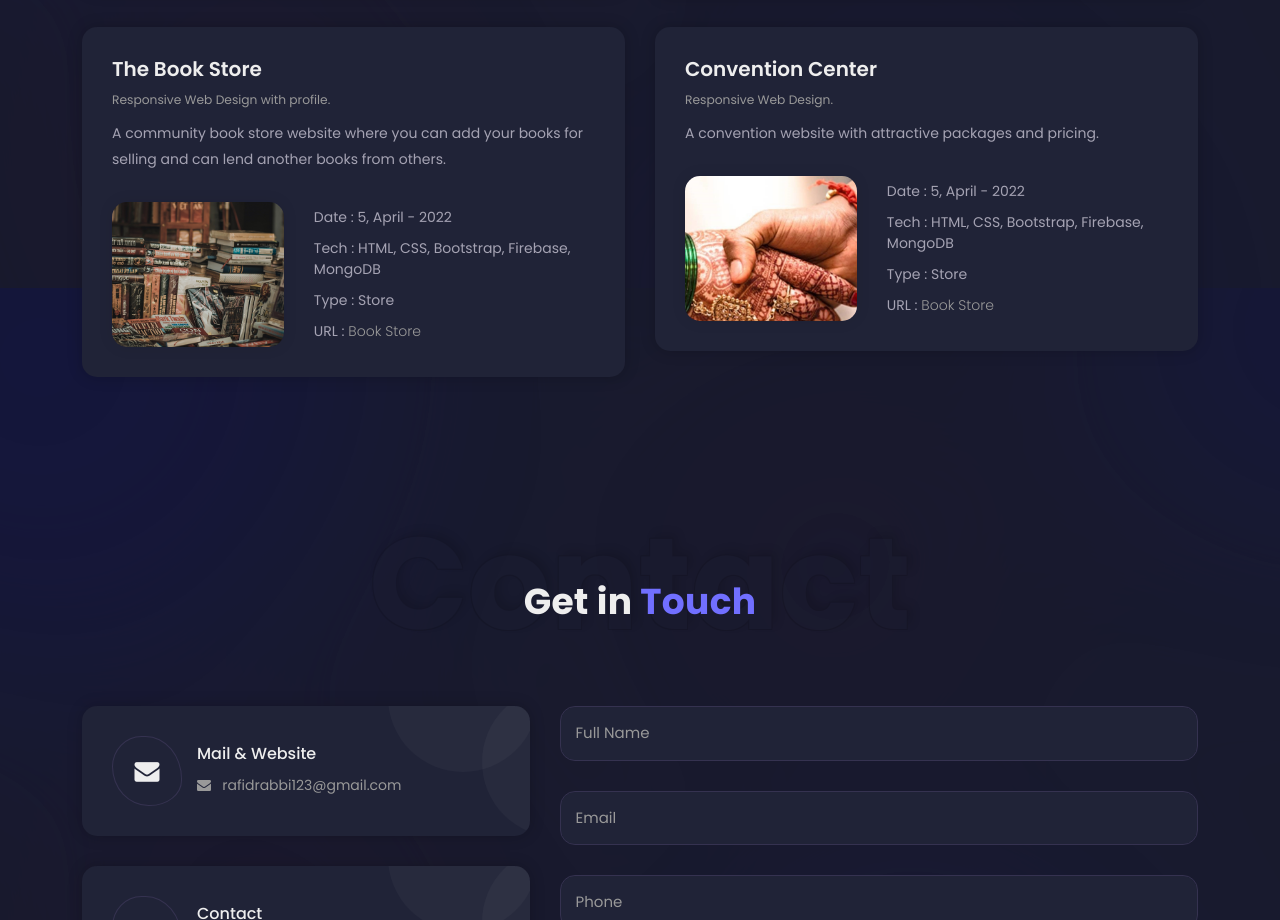
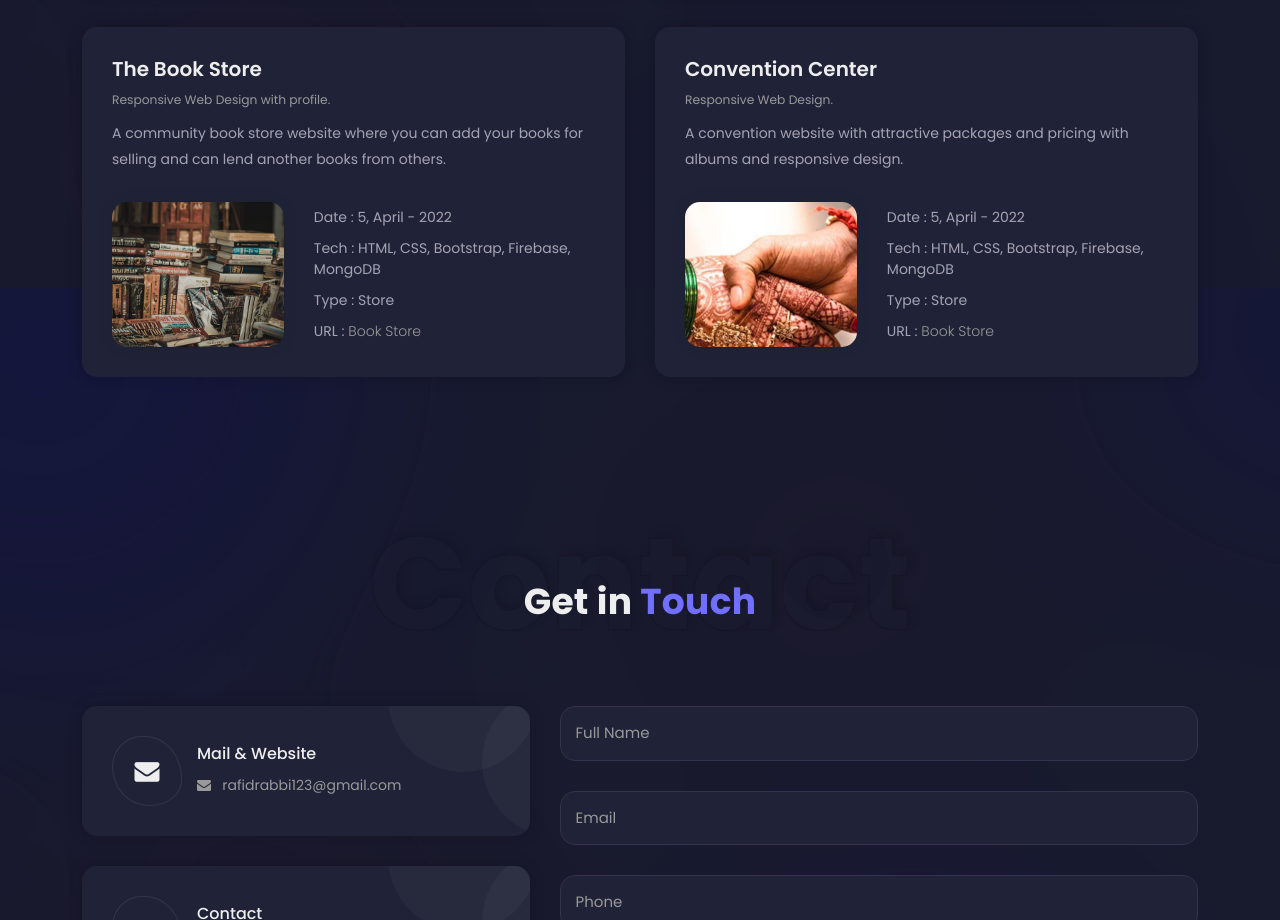
Before and after one commit to ToxicPlatypus/2024_Updated_Portfolio, a plain HTML site: page dark.html in a window 1280 px wide. Shown: the part 6912-7832 px from the top of the page. Drawn offline with Linux system fonts and the light colour scheme.

Commit message:
social all edited

```diff
--- a/dark.html
+++ b/dark.html
@@ -744,7 +744,7 @@
                             <small>Responsive Web Design.</small>
                           </div>
                           <p>
-                            A convention website with attractive packages and pricing.
+                            A convention website with attractive packages and pricing with albums and responsive design.
                           </p>
                           <div class="ms-info">
                             <div class="portfolio-img">
```
